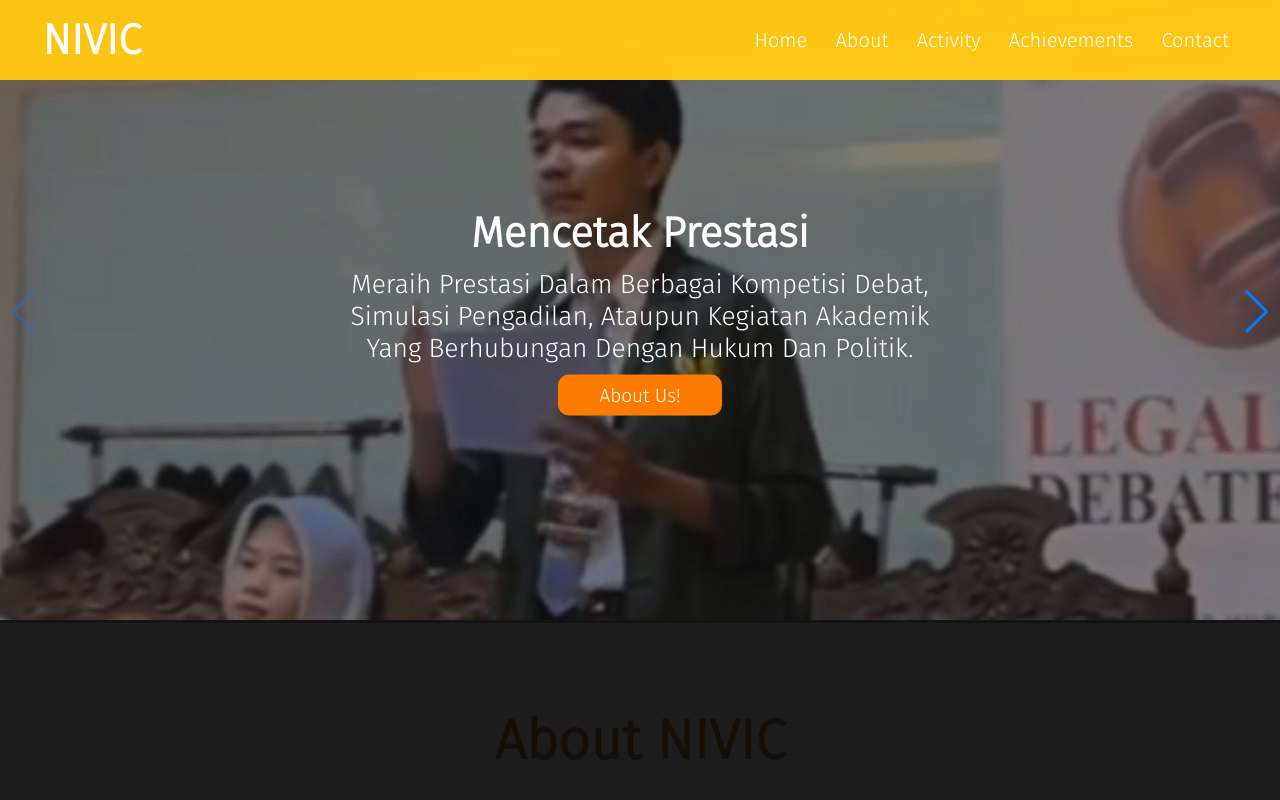
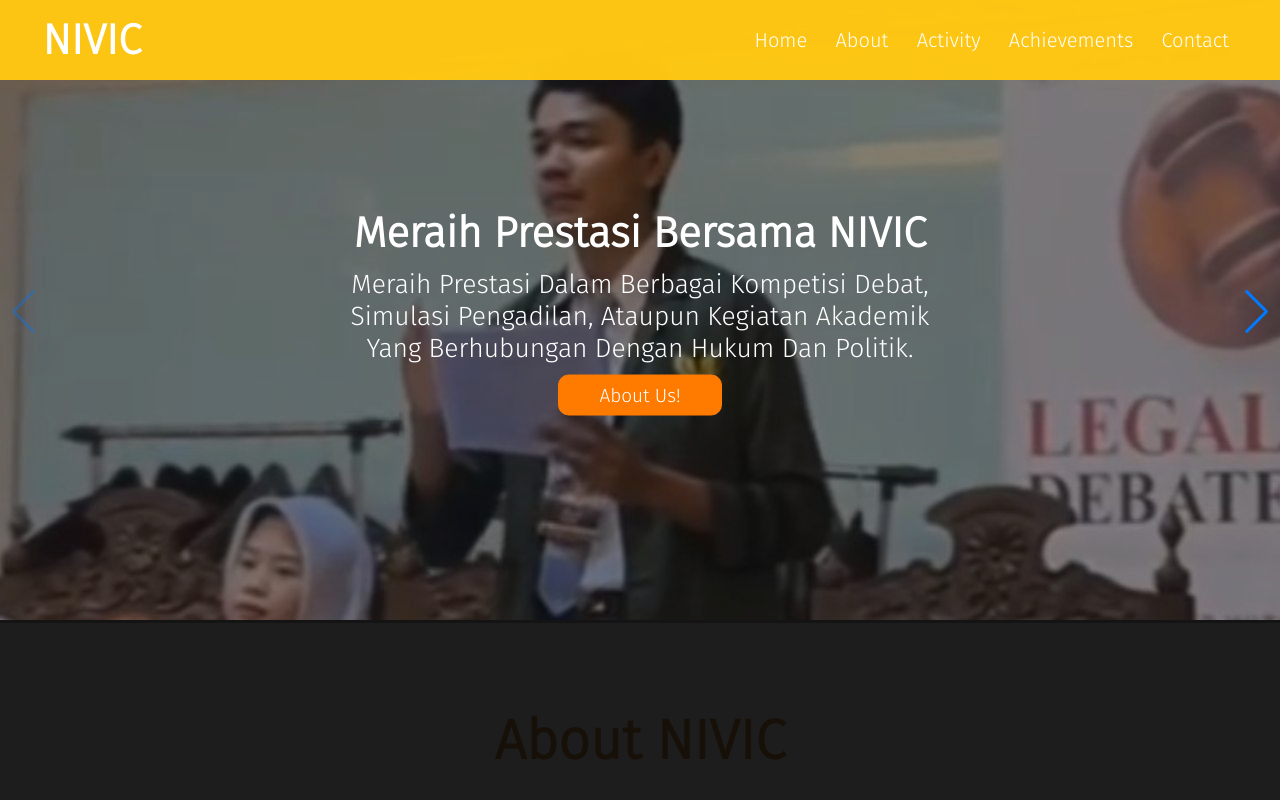
Before and after one commit to DeezIsAme/NIVIC, a plain HTML site: page index.html in a window 1280 px wide. Shown: the top 800 px of the page. Drawn offline with nearby package versions, Linux system fonts and the light colour scheme.

Commit message:
Update index.html

```diff
--- a/index.html
+++ b/index.html
@@ -41,7 +41,7 @@
               <img src="img/hero-carousel/1.jpg" alt="image" />
             </div>
             <div class="content">
-              <h3>Mencetak Prestasi</h3>
+              <h3>Meraih Prestasi Bersama NIVIC</h3>
               <p>
                 meraih prestasi dalam berbagai kompetisi debat, simulasi
                 pengadilan, ataupun kegiatan akademik yang berhubungan dengan
```
